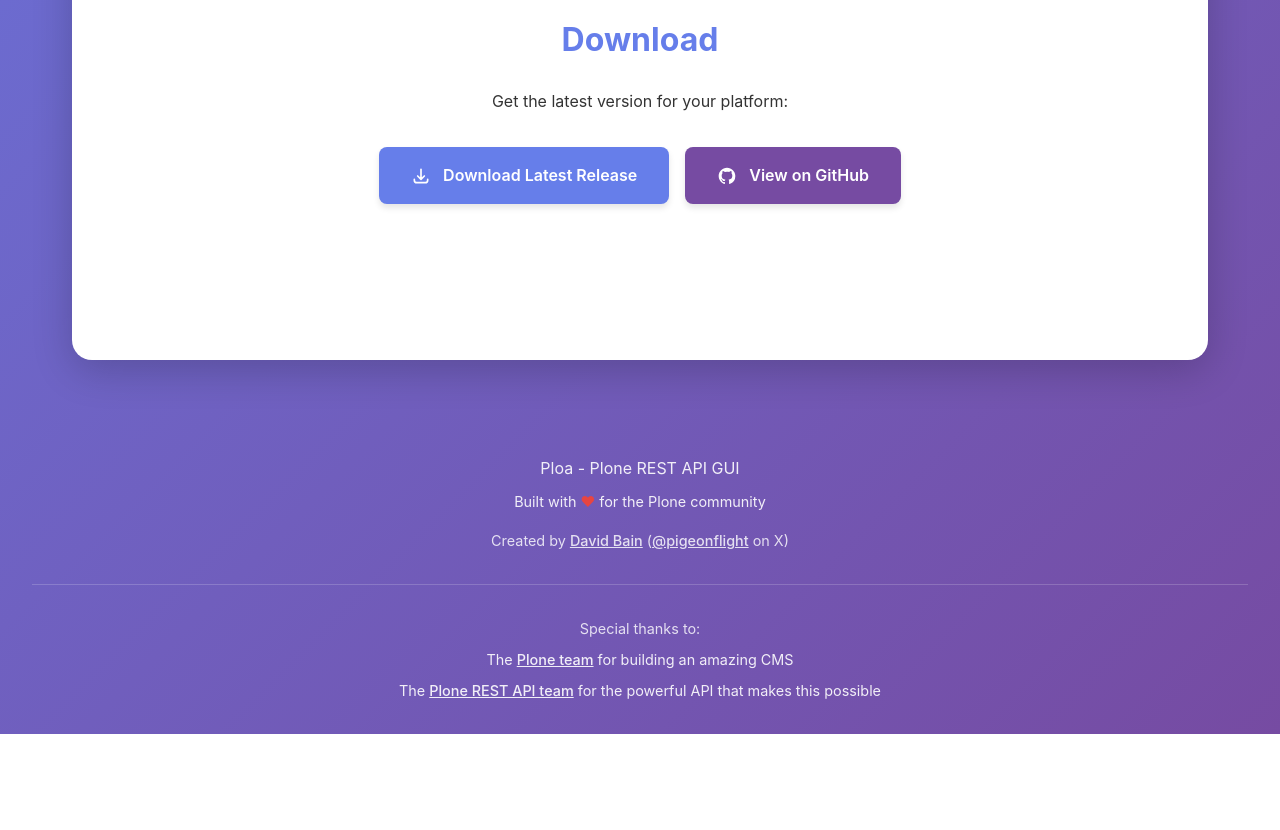
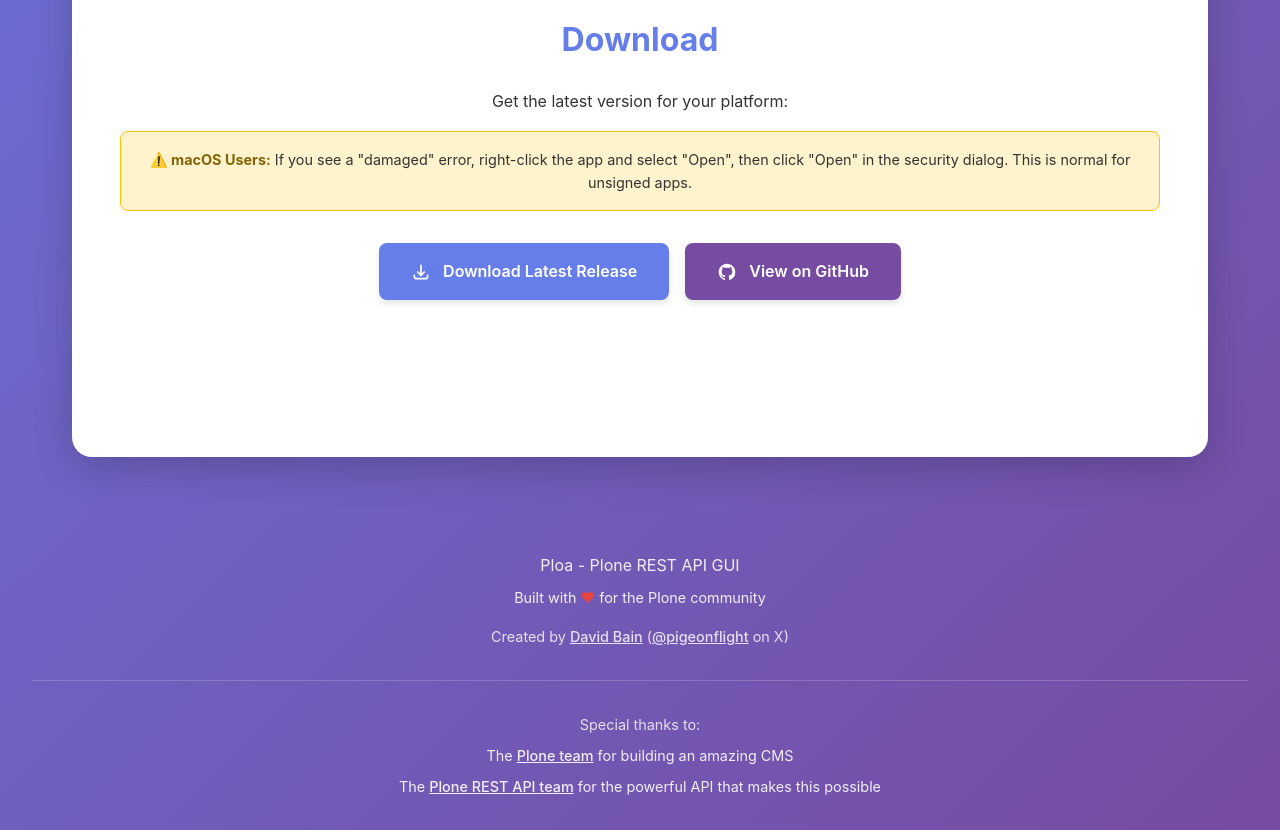
Before and after one commit to pigeonflight/Ploa, a website built with Vite: page docs/index.html in a window 1280 px wide. Shown: the part 1200-2030 px from the top of the page. Before the commit the page ends 1934 px from the top, so only its background shows below. Built offline with nearby package versions, Linux system fonts and the light colour scheme; some icons are missing.

Commit message:
Add macOS Gatekeeper bypass instructions
- Added instructions to README for handling unsigned app error
- Added warning notice on website for macOS users
- Explains right-click method and xattr command

```diff
--- a/docs/index.html
+++ b/docs/index.html
@@ -270,6 +270,9 @@
             <div class="downloads">
                 <h2>Download</h2>
                 <p style="margin-bottom: 1rem;">Get the latest version for your platform:</p>
+                <div style="background: #fff3cd; border: 1px solid #ffc107; border-radius: 8px; padding: 1rem; margin-bottom: 1.5rem; font-size: 0.9rem;">
+                    <strong style="color: #856404;">⚠️ macOS Users:</strong> If you see a "damaged" error, right-click the app and select "Open", then click "Open" in the security dialog. This is normal for unsigned apps.
+                </div>
                 <div class="download-buttons">
                     <a href="https://github.com/pigeonflight/Ploa/releases/latest" class="btn">
                         <svg style="width: 20px; height: 20px; display: inline-block; vertical-align: middle; margin-right: 0.5rem;" fill="none" stroke="currentColor" viewBox="0 0 24 24" xmlns="http://www.w3.org/2000/svg">
```
Also changed, not shown: README.md.
